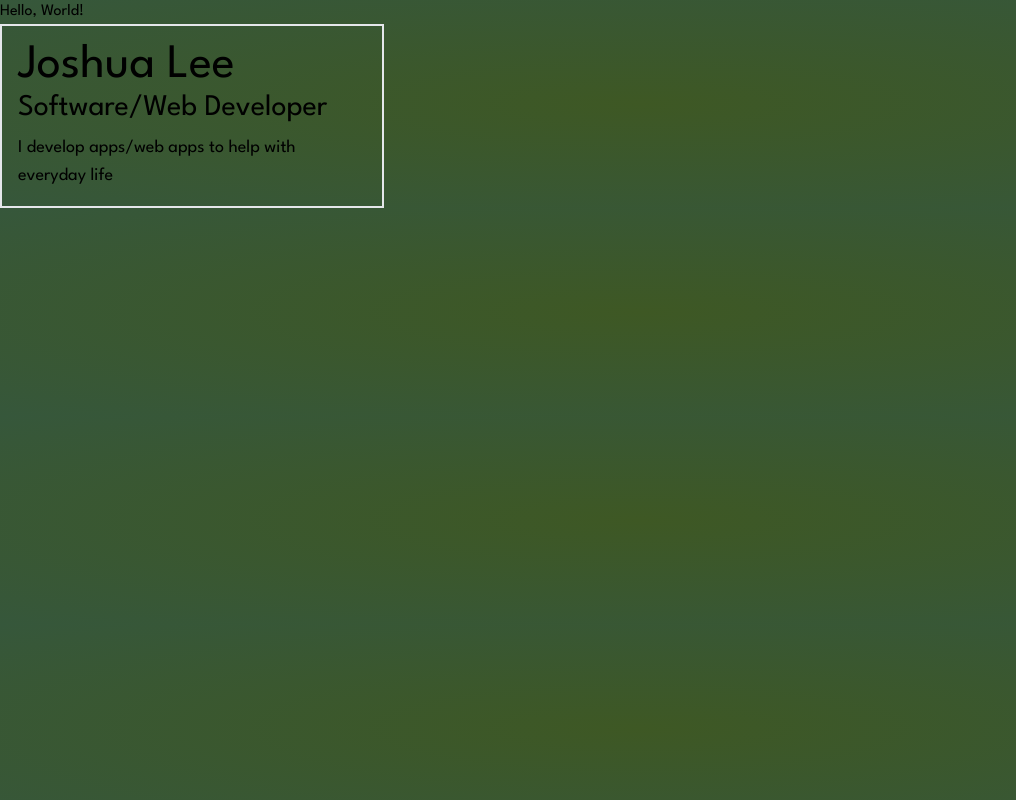
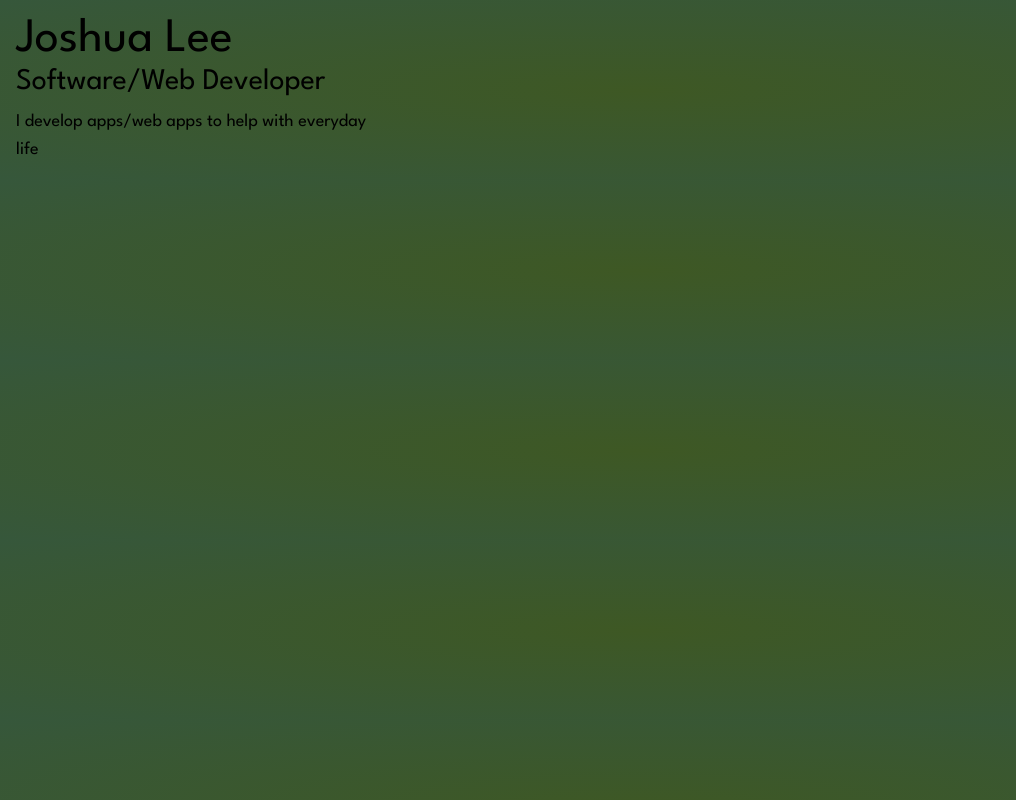
Before and after one commit to joshrhily/PortfolioProject, a Next.js app: page / in a window 1280 px wide. Shown: the whole page, without its empty margins (0-1016 px from the left). Built offline with nearby package versions, Linux system fonts and the light colour scheme.

Commit message:
Added component blueprints

```diff
--- /dev/null
+++ b/src/app/components/experience.js
@@ -0,0 +1,9 @@
+const Experience = ({}) => {
+  return (
+    <div>
+
+    </div>
+  );
+};
+
+export default Experience;
--- /dev/null
+++ b/src/app/components/experiencebox.js
@@ -0,0 +1,9 @@
+const ExperienceBox = ({}) => {
+  return (
+    <div>
+
+    </div>
+  );
+};
+
+export default ExperienceBox;
--- /dev/null
+++ b/src/app/components/navbar.js
@@ -0,0 +1,9 @@
+const Navbar = ({  }) => {
+  return (
+    <div>
+
+    </div>
+  );
+};
+
+export default Navbar;
--- /dev/null
+++ b/src/app/components/project.js
@@ -0,0 +1,9 @@
+const Project = ({}) => {
+  return (
+    <div>
+
+    </div>
+  );
+};
+
+export default Project;
--- /dev/null
+++ b/src/app/components/socialbar.js
@@ -0,0 +1,9 @@
+const SocialBar = ({}) => {
+  return (
+    <div>
+
+    </div>
+  );
+};
+
+export default SocialBar;
--- a/src/app/components/titlebox.js
+++ b/src/app/components/titlebox.js
@@ -1,9 +1,10 @@
-export default function TitleBox({ name = "First Last", title = "Professional Title", desc = "Description of profession" }) {
+const TitleBox = ({ name = "First Last", title = "Professional Title", desc = "Description of profession" }) => {
   return (
-    <div className="flex flex-col border-2 max-w-96 p-4">
+    <div className="flex flex-col max-w-96 p-4">
       <h1 className="text-5xl">{name}</h1>
       <h2 className="text-3xl">{title}</h2>
       <h3 className="text-lg mt-2">{desc}</h3>
     </div>
-  )
-}
+  );
+};
+export default TitleBox;
--- a/src/app/page.js
+++ b/src/app/page.js
@@ -6,7 +6,6 @@ const leage = League_Spartan({ subsets: ['latin'] })
 export default function Home() {
   return (
     <div className={leage.className}>
-      <h1>Hello, World!</h1>
       <TitleBox name="Joshua Lee" title="Software/Web Developer" desc="I develop apps/web apps to help with everyday life"/>
     </div>
   );
```
